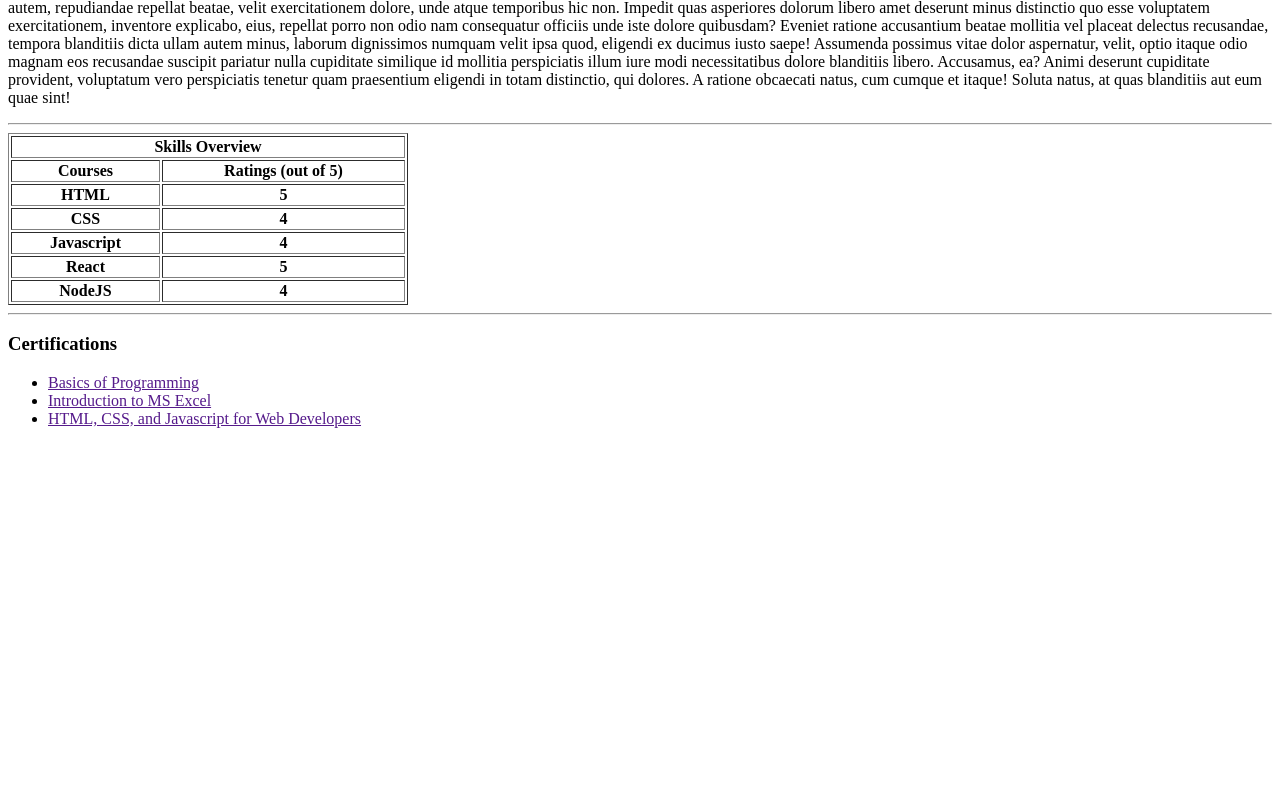
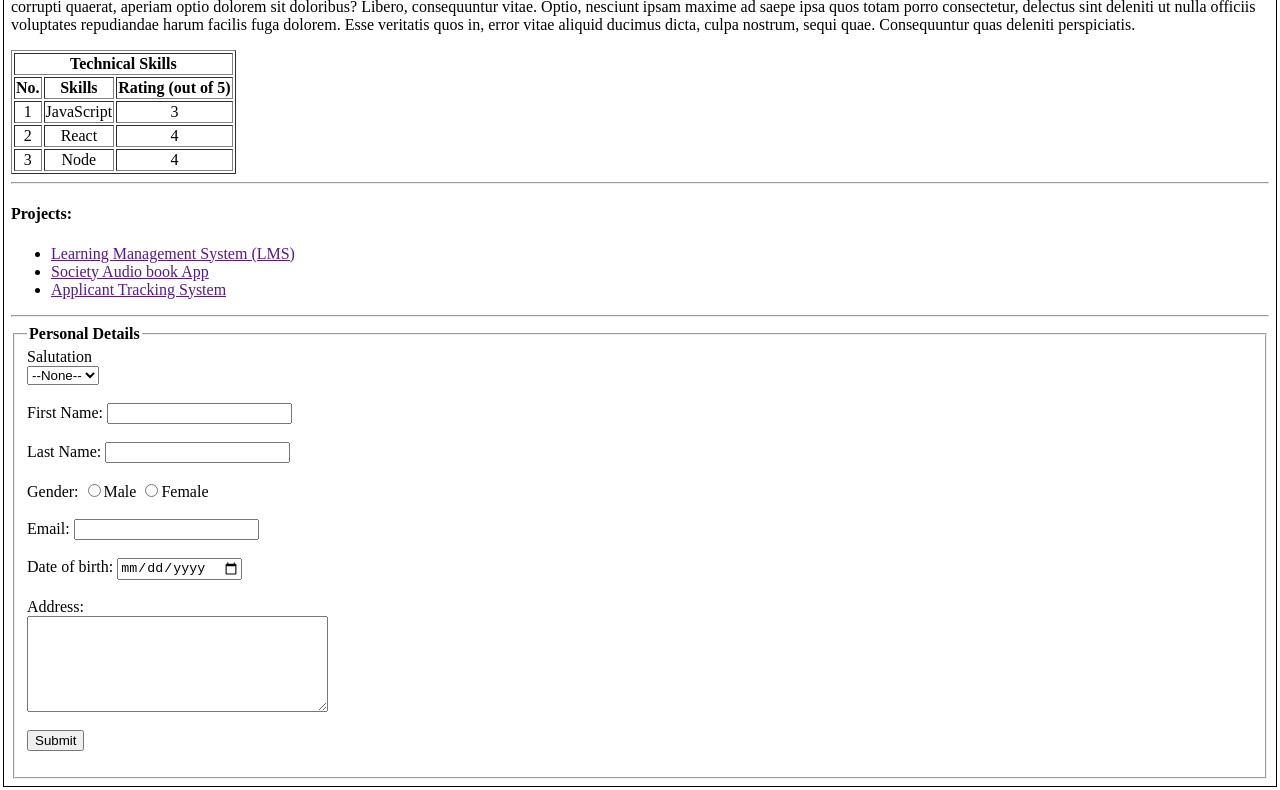
Before and after one commit to reachshubham07/My1stRepo, a plain HTML site: page index.html in a window 1280 px wide. Shown: the part 415-1205 px from the top of the page. Before the commit the page ends 859 px from the top, so only its background shows below. Drawn offline with Linux system fonts and the light colour scheme.

Commit message:
Add files via upload

```diff
--- a/index.html
+++ b/index.html
@@ -1,57 +1,147 @@
-<!DOCTYPE html>
-<html lang="en">
+<html>
+
 <head></head>
+<h1 align="center"><b>Shubham Shrivastava</b></h1>
+<h5 align="center"><b><a href="mailto:shubhamsrivastava89@gmail.com">Email: abcxyz@gmail.com</a></b></h5>
+<h5 align="center"><b>Contact: +91-99xxxxxx97</b></h5>
+<hr>
+<style>
+    body {
+        border: 1px solid black;
+        padding: 7px;
+        margin: 3px;
+    }
+</style>
+
 <body>
-    <h1 align="center">STEVE DOE</h1>
-    <img src="./student.webp" alt="student" height="235px" width="205">
-    <hr>
-    <H2>About Me</H2>
-    <p>Lorem, ipsum dolor sit amet consectetur adipisicing elit. Quidem delectus iusto optio. Dolores numquam reprehenderit,
-    dolor quibusdam minus fugiat dignissimos tenetur expedita! Architecto autem, repudiandae repellat beatae, velit
-    exercitationem dolore, unde atque temporibus hic non. Impedit quas asperiores dolorum libero amet deserunt minus
-    distinctio quo esse voluptatem exercitationem, inventore explicabo, eius, repellat porro non odio nam consequatur
-    officiis unde iste dolore quibusdam? Eveniet ratione accusantium beatae mollitia vel placeat delectus recusandae,
-    tempora blanditiis dicta ullam autem minus, laborum dignissimos numquam velit ipsa quod, eligendi ex ducimus iusto
-    saepe! Assumenda possimus vitae dolor aspernatur, velit, optio itaque odio magnam eos recusandae suscipit pariatur nulla
-    cupiditate similique id mollitia perspiciatis illum iure modi necessitatibus dolore blanditiis libero. Accusamus, ea?
-    Animi deserunt cupiditate provident, voluptatum vero perspiciatis tenetur quam praesentium eligendi in totam distinctio,
-    qui dolores. A ratione obcaecati natus, cum cumque et itaque! Soluta natus, at quas blanditiis aut eum quae sint!</p>
-    <hr>
-    <table border="1px solid black" width="400px" height="50px">
+    <img src="C:\Users\NEHA\OneDrive\Desktop\Personnal\DSCF7094_pp.JPG" alt="My Pic" height="160px" width="150px">
+    <h4><b>Summary:</b></h4>
+    <p>Lorem ipsum, dolor sit amet consectetur adipisicing elit. Eaque omnis culpa repudiandae laudantium facere quaerat
+        minus, ducimus eos, neque laborum sapiente assumenda. Quo molestiae odit delectus ex ut rem reiciendis. Minus
+        expedita magnam soluta excepturi est quia asperiores quo itaque ad nam voluptates perspiciatis necessitatibus
+        veritatis neque rerum dolorum accusantium corrupti quaerat, aperiam optio dolorem sit doloribus? Libero,
+        consequuntur vitae. Optio, nesciunt ipsam maxime ad saepe ipsa quos totam porro consectetur, delectus sint
+        deleniti ut nulla officiis voluptates repudiandae harum facilis fuga dolorem. Esse veritatis quos in, error
+        vitae aliquid ducimus dicta, culpa nostrum, sequi quae. Consequuntur quas deleniti perspiciatis.</p>
+    <table border="1px solid black">
         <tr>
-            <th colspan="2">Skills Overview</th>
+            <th colspan="3">Technical Skills</th>
         </tr>
-        <tr>
-            <th>Courses</th>
-            <th>Ratings (out of 5)</th>
+        <tr align="center">
+            <th>No.</th>
+            <th>Skills</th>
+            <th>Rating (out of 5)</th>
         </tr>
-        <tr>
-            <th>HTML</th>
-            <th>5</th>
+        <tr align="center">
+            <td>1</td>
+            <td>JavaScript</td>
+            <td>3</td>
         </tr>
-        <tr>
-            <th>CSS</th>
-            <th>4</th>
+        <tr align="center">
+            <td>2</td>
+            <td>React</td>
+            <td>4</td>
         </tr>
-        <tr>
-            <th>Javascript</th>
-            <th>4</th>
-        </tr>
-        <tr>
-            <th>React</th>
-            <th>5</th>
-        </tr>
-        <tr>
-            <th>NodeJS</th>
-            <th>4</th>
+        <tr align="center">
+            <td>3</td>
+            <td>Node</td>
+            <td>4</td>
         </tr>
     </table>
     <hr>
-    <h3>Certifications</h3>
+    <h4><b>Projects:</b></h4>
     <ul>
-        <li><a href="">Basics of Programming</a></li>
-        <li><a href="">Introduction to MS Excel</a></li>
-        <li><a href="">HTML, CSS, and Javascript for Web Developers</a></li>
+        <li><a href="">Learning Management System (LMS)</a></li>
+        <li><a href="">Society Audio book App</a></li>
+        <li><a href="">Applicant Tracking System</a></li>
     </ul>
+    <hr>
+    <fieldset>
+        <legend><b>Personal Details</b></legend>
+        <form>
+            <label>Salutation</label><br>
+            <select>
+                <option>--None--</option>
+                <option value="Mr.">Mr.</option>
+                <option value="Ms.">Ms.</option>
+                <option value="Mrs.">Mrs.</option>
+            </select><br><br>
+            <label>First Name: <input type="Text"></label>
+            <br><br>
+            <label>Last Name: <input type="Text"></label>
+            <br> <br>
+            <Label>Gender:</Label>
+            <input type="radio"><label>Male</label>
+            <input type="radio"><label>Female</label><br>
+            <br>
+            <label>Email:</label>
+            <input type="text"><br><br>
+            <label>Date of birth:</label>
+            <input type="date">
+            <br><br>
+            <label>Address:</label><br>
+            <textarea rows="6" cols="35"></textarea><br><br>
+            <button>Submit</button>
+    </fieldset>
+    </form>
+
+
+
+
+
+
+
+
+
+
+
+
+
+
+    <!-- <form>
+        <label><b>Name:</b></label>
+        <input type="text" placeholder="Enter your name"><br>
+        <label><b>Age:</b></label>
+        <input type="number" placeholder="Enter your age"><br>
+        <lable><b>Password:</b></lable>
+        <input type="password" placeholder="Enter your password"><br>
+        <button>Submit</button>
+        <input type="Button" value="Submit">
+        <input type="radio">
+        <input type="checkbox">
+    </form>
+    <form>
+        <input type="radio"><label>HTML</label><br>
+        <input type="radio"><label>CSS</label><br>
+        <input type="radio"><label>JavaScript</label>
+    </form>
+    <form>
+        <label>Username:</label>
+        <input type="text"><br>
+        <label>Password:</label>
+        <input type="password"><br>
+        <label>City of Employment:</label>
+        <input type="text"><br>
+        <label>Web server:</label>
+        <select>
+            <option>---choose from below---</option>
+            <option>IICS</option>
+            <option>SQL Server</option>
+            <option>Tomcat</option>
+        </select><br>
+        <label>Please specify your role:</label><br>
+        <input type="radio"><label>Admin</label><br>
+        <input type="radio"><label>Engineer</label><br>
+        <input type="radio"><label>Manager</label><br>
+        <input type="radio"><label>Guest</label><br>
+        <br>
+        <label>Single Sign-on to the following:</label>
+        <input type="checkbox"><label>Mail</label><br>
+        <input type="checkbox"><label>Payroll</label><br>
+        <input type="checkbox"><label>Self-service</label><br>
+        <button>Login</button><button>Reset</button>
+    </form> -->
+
 </body>
+
 </html>
```
